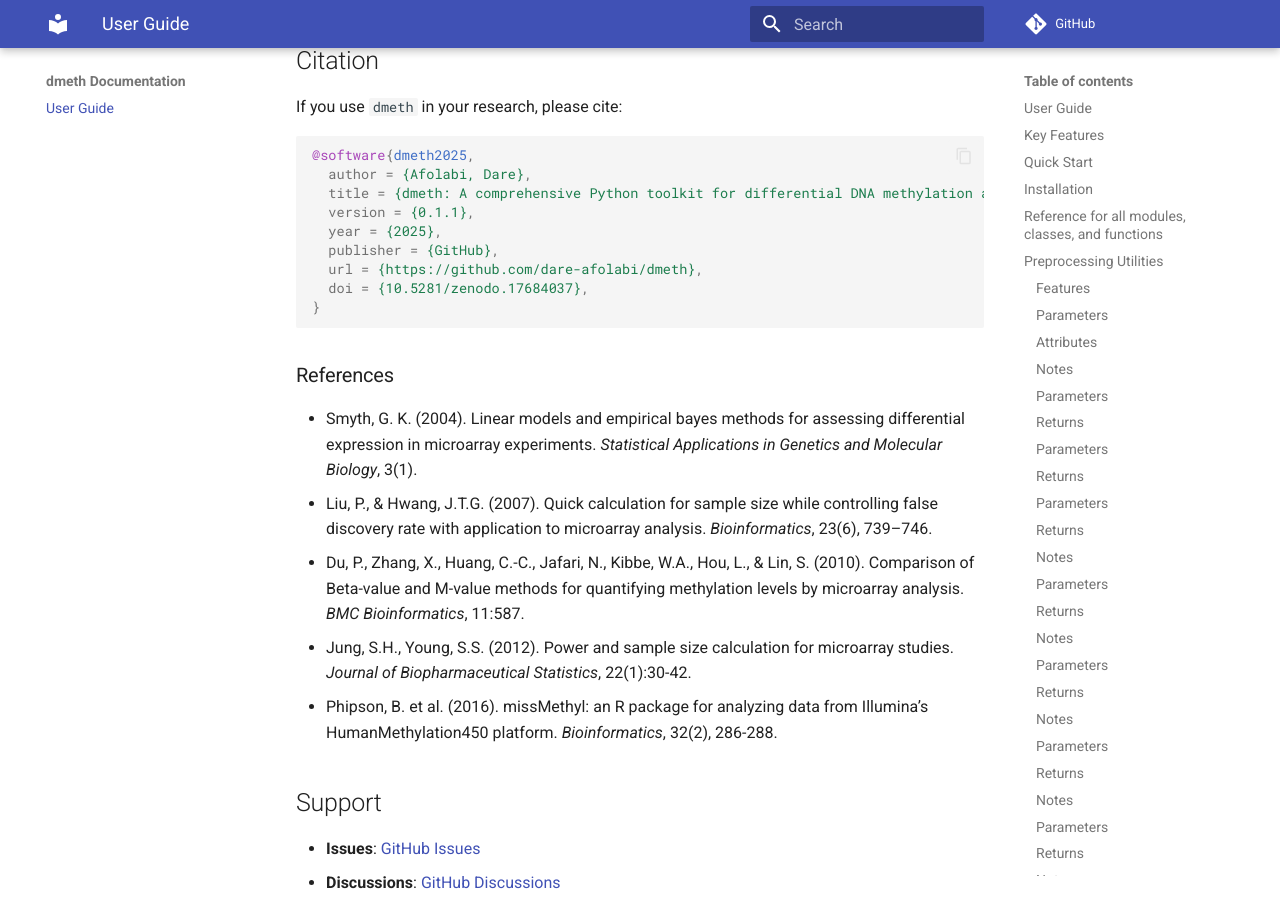
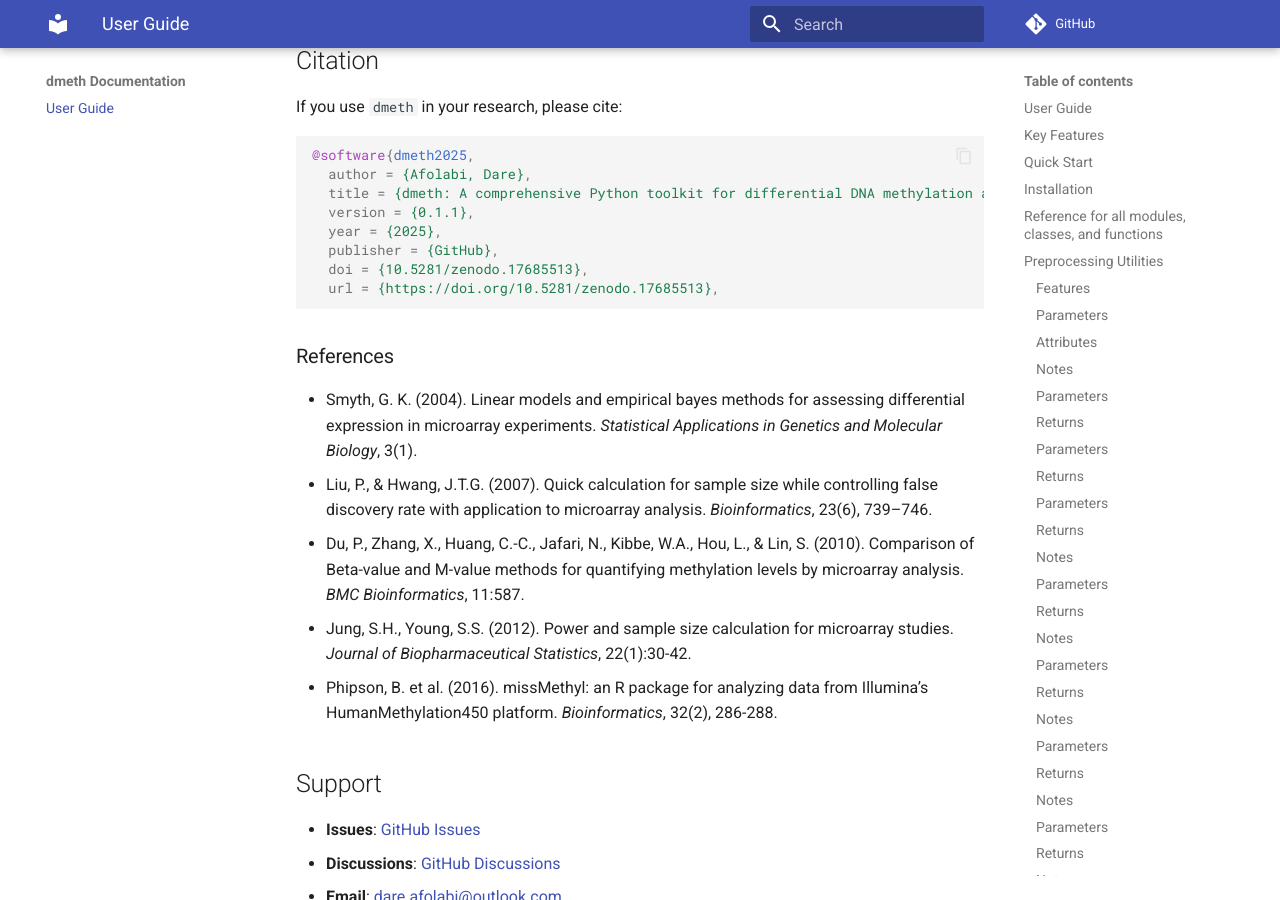
Before and after one commit to dare-afolabi/dmeth, an MkDocs documentation site: the page built from docs/UserGuide.md, in a window 1280 px wide and 900 px high, scrolled down 63980 px. Built offline with MkDocs 1.6.1 and Material for MkDocs 9.7.7, drawn with Linux system fonts in a browser that asks for light colours; comment, search, counter and statistics services are not loaded.

Commit message:
Update UserGuide.md

````diff
--- a/docs/UserGuide.md
+++ b/docs/UserGuide.md
@@ -2659,9 +2659,8 @@
   version = {0.1.1},
   year = {2025},
   publisher = {GitHub},
-  url = {https://github.com/dare-afolabi/dmeth},
-  doi = {10.5281/zenodo.17684037},
-}
+  doi = {10.5281/zenodo.17685513},
+  url = {https://doi.org/10.5281/zenodo.17685513},
 ```
 
 ### References
````
